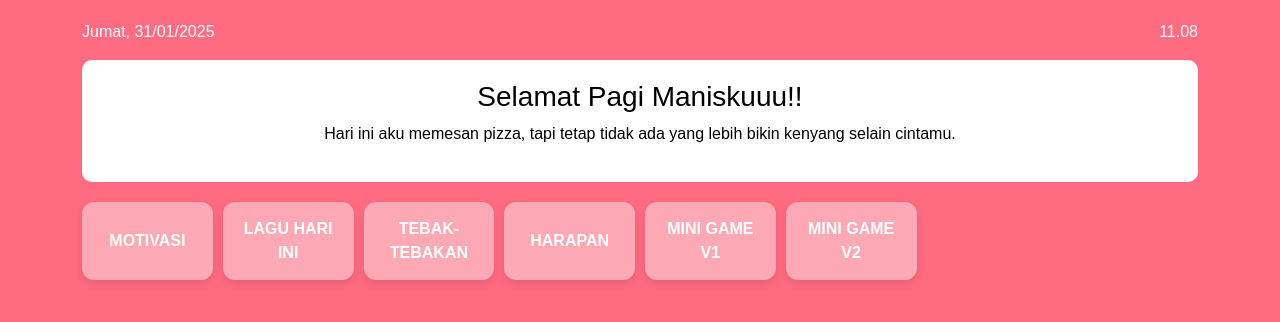
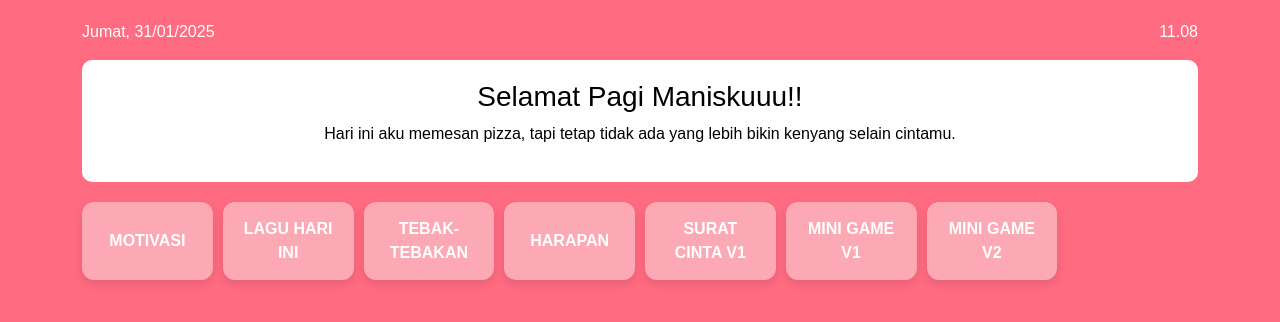
Before and after one commit to RafhCuan/AppRomance.github.io, a plain HTML site: page index.html in a window 1280 px wide. Drawn offline with nearby package versions, Linux system fonts and the light colour scheme.

Commit message:
Update index.html

```diff
--- a/index.html
+++ b/index.html
@@ -84,6 +84,7 @@
                     <button class="btn" onclick="window.location.href='youtube_page.html'">Lagu Hari Ini</button>
                     <button class="btn" onclick="window.location.href='tebak-tebakan.html'">Tebak-Tebakan</button>
                     <button class="btn" onclick="window.location.href='Harapan.html'">Harapan</button>
+                    <button class="btn" onclick="window.location.href='surat-cinta.html'">Surat Cinta v1</button>
                     <button class="btn" onclick="window.location.href='gamev1.html'">Mini Game v1</button>
                     <button class="btn" onclick="window.location.href='gamev2.html'">Mini Game v2</button>
                 </div>
```
